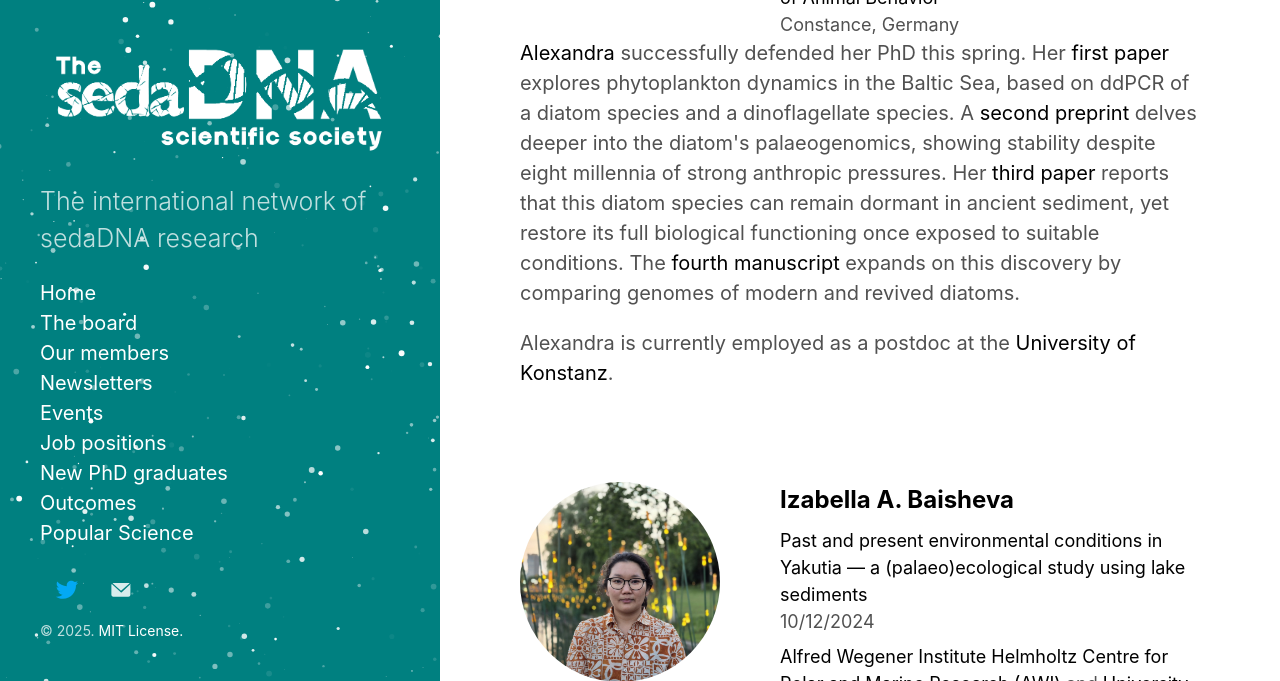
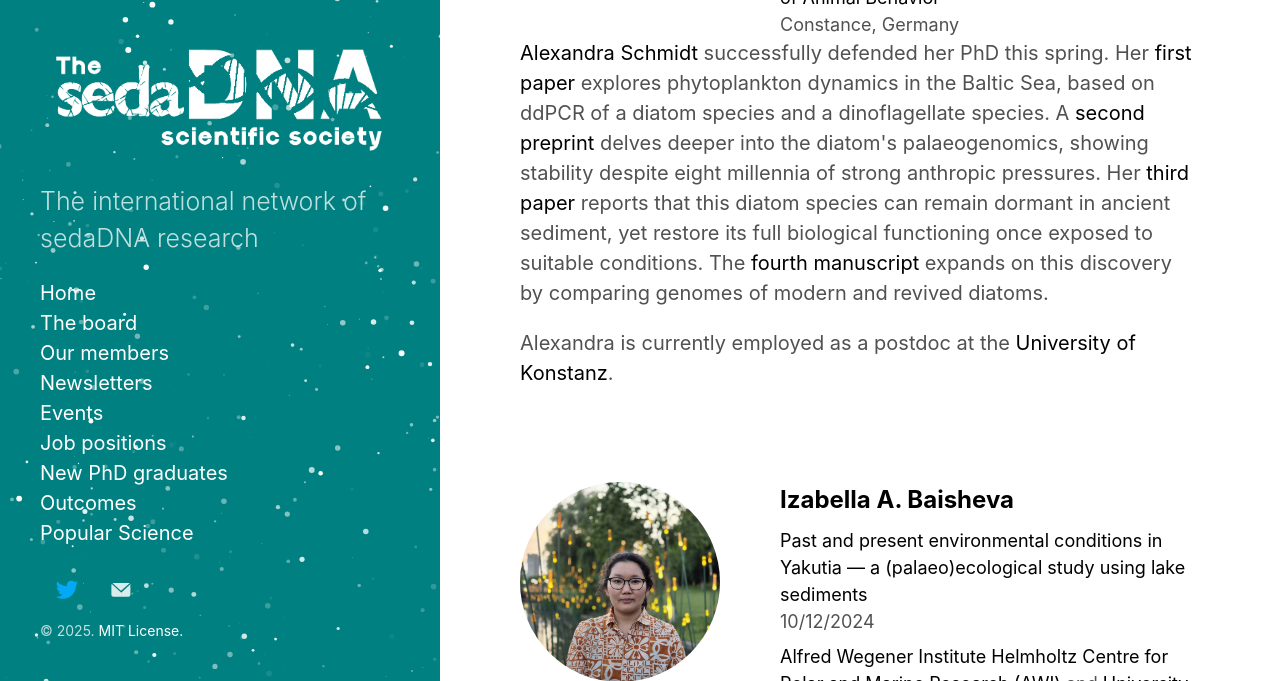
Before and after one commit to sedadna/sedadna.github.io, a Jekyll site: the page built from category/new-graduates.md, in a window 1280 px wide and 900 px high, scrolled down 1022 px, cut to the strip 219-900 px from the top of the window. Built offline with Jekyll 4.4.1, drawn with Linux system fonts in a browser that asks for light colours; some of the changed text lies outside the part shown.

Commit message:
Update new-graduates.md

```diff
--- a/category/new-graduates.md
+++ b/category/new-graduates.md
@@ -54,7 +54,7 @@ Title: New PhD graduates
 </div>
 <!-- Text below image -->
 <div class="section Alexandra">
-  <p><a href="https://www.researchgate.net/profile/Alexandra-Schmidt-11">Alexandra</a> successfully defended her PhD this spring.
+  <p><a href="https://www.researchgate.net/profile/Alexandra-Schmidt-11">Alexandra Schmidt</a> successfully defended her PhD this spring.
     Her <a href="https://doi.org/10.1016/j.ecolind.2024.112494">first paper</a> explores phytoplankton dynamics in the Baltic Sea, based on ddPCR of a diatom species and a dinoflagellate species.
     A <a href="https://doi.org/10.1101/2025.03.10.642313">second preprint</a> delves deeper into the diatom's palaeogenomics, showing stability despite eight millennia of strong anthropic pressures.
     Her <a href="https://doi.org/10.1093/ismejo/wrae252">third paper</a> reports that this diatom species can remain dormant in ancient sediment, yet restore its full biological functioning once exposed to suitable conditions.
```
Also changed, not shown: other parts of category/new-graduates.md (+1 -1 lines).
